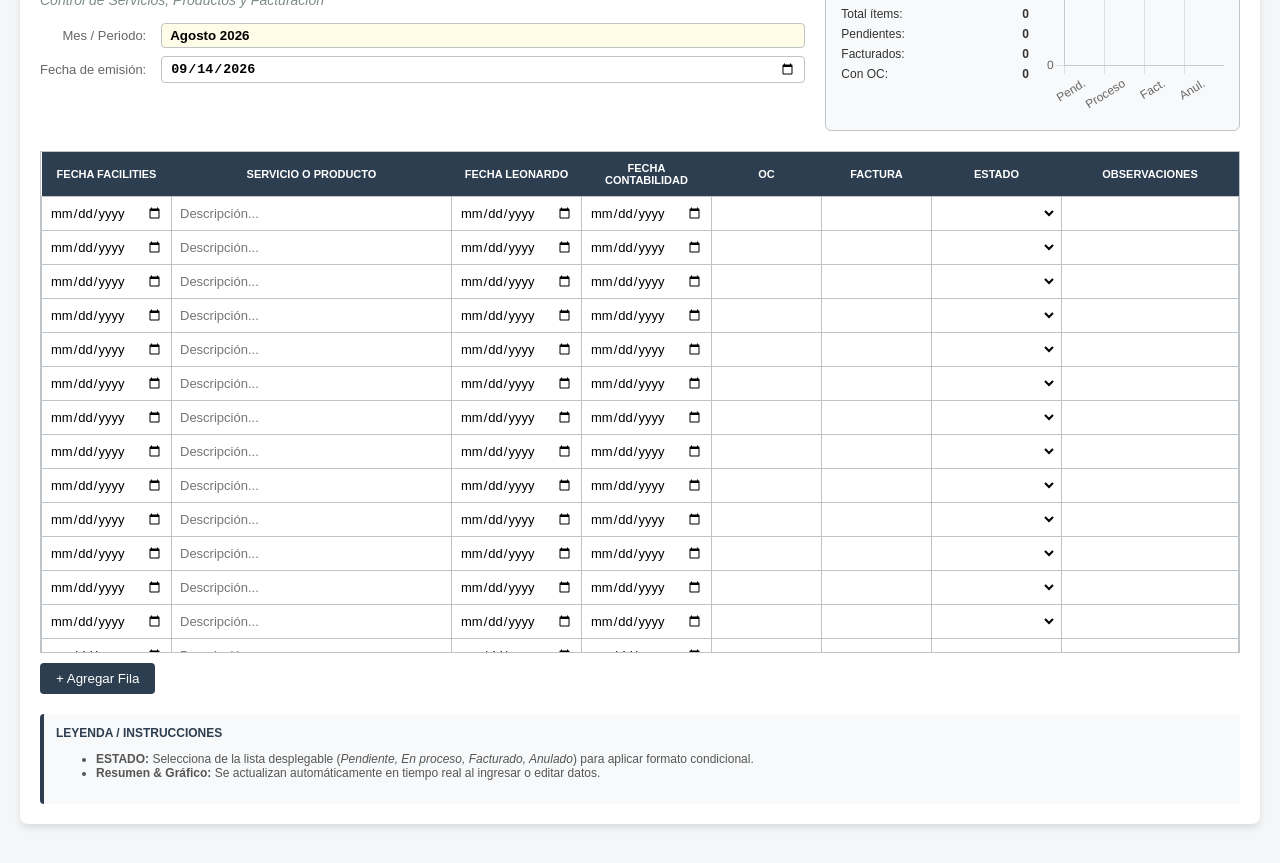
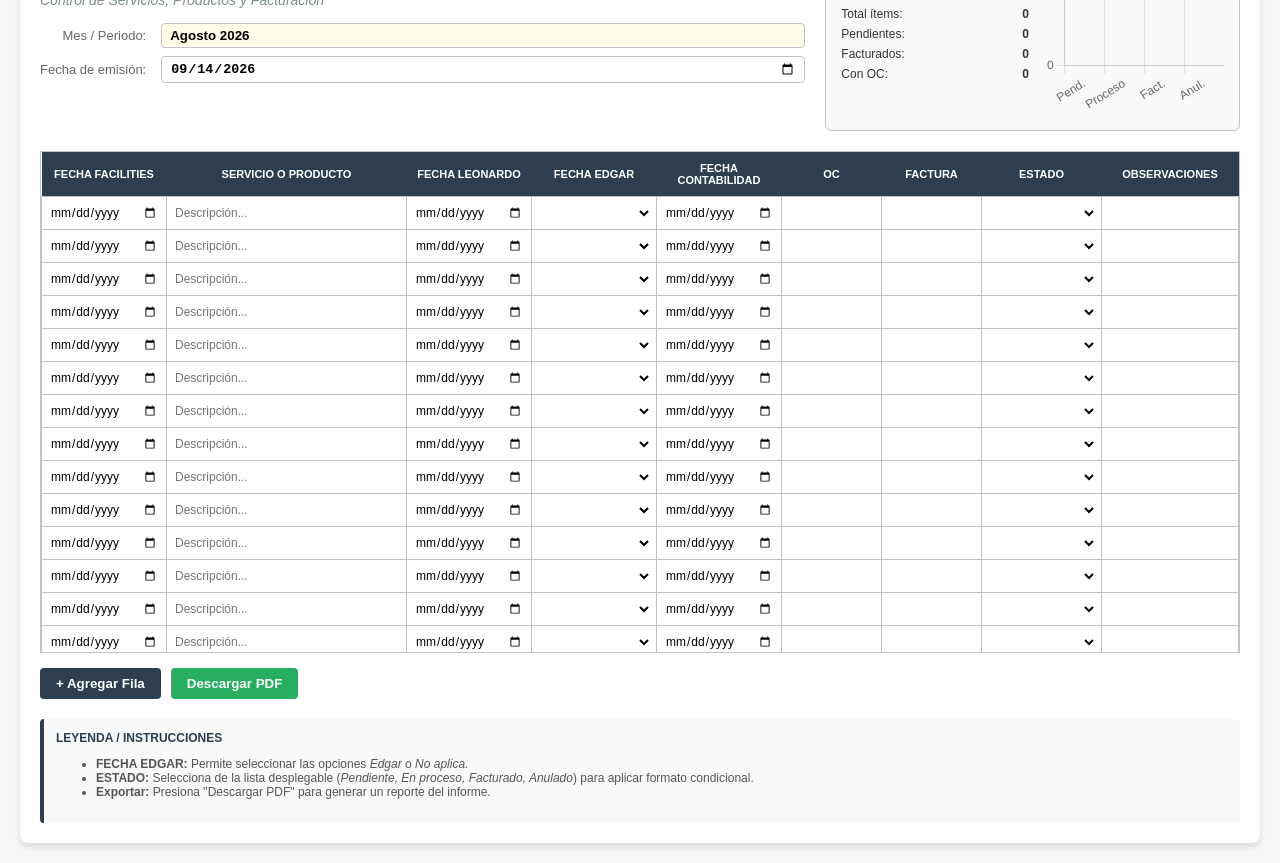
Before and after one commit to mauriciosanti35/validacion-de-compra, a plain HTML site: page index.html in a window 1280 px wide. Shown: the part 81-944 px from the top of the page. Drawn offline with nearby package versions, Linux system fonts and the light colour scheme.

Commit message:
Update index.html

```diff
--- a/index.html
+++ b/index.html
@@ -5,6 +5,8 @@
   <meta name="viewport" content="width=device-width, initial-scale=1.0">
   <title>Informe Mensual de Operaciones</title>
   <script src="https://cdn.jsdelivr.net/npm/chart.js"></script>
+  <!-- Librería para exportar a PDF en el navegador -->
+  <script src="https://cdnjs.cloudflare.com/ajax/libs/html2pdf.js/0.10.1/html2pdf.bundle.min.js"></script>
   <style>
     :root {
       --dark: #2C3E50;
@@ -25,7 +27,7 @@
     }
 
     .container {
-      max-width: 1400px;
+      max-width: 1450px;
       margin: 0 auto;
       background: white;
       padding: 20px;
@@ -128,7 +130,7 @@
     table {
       width: 100%;
       border-collapse: collapse;
-      font-size: 13px;
+      font-size: 12px;
     }
 
     th {
@@ -153,7 +155,7 @@
       border: none;
       background: transparent;
       font-family: Arial, sans-serif;
-      font-size: 13px;
+      font-size: 12px;
       padding: 4px;
     }
 
@@ -173,7 +175,26 @@
       background-color: var(--input-yellow);
     }
 
-    /* Leyenda */
+    /* Leyenda y Acciones */
+    .actions-bar {
+      display: flex;
+      gap: 10px;
+      margin-top: 15px;
+    }
+
+    .btn {
+      padding: 8px 16px;
+      color: white;
+      border: none;
+      border-radius: 4px;
+      cursor: pointer;
+      font-weight: bold;
+    }
+
+    .btn-add { background-color: var(--dark); }
+    .btn-pdf { background-color: #27AE60; }
+    .btn:hover { opacity: 0.9; }
+
     .instructions {
       margin-top: 20px;
       font-size: 12px;
@@ -189,24 +210,18 @@
       color: var(--dark);
     }
 
-    .btn-add {
-      margin-top: 10px;
-      padding: 8px 16px;
-      background-color: var(--dark);
-      color: white;
-      border: none;
-      border-radius: 4px;
-      cursor: pointer;
-    }
-
-    .btn-add:hover {
-      opacity: 0.9;
+    /* Ocultar elementos interactivos/botones en el PDF */
+    @media print {
+      .actions-bar, .instructions { display: none !important; }
+      .table-container { max-height: none !important; overflow: visible !important; }
+      body { background: white; margin: 0; }
+      .container { box-shadow: none; border: none; padding: 0; }
     }
   </style>
 </head>
 <body>
 
-<div class="container">
+<div class="container" id="pdf-content">
   <!-- Encabezado y Dashboard -->
   <div class="top-section">
     <div class="title-block">
@@ -241,13 +256,14 @@
     <table id="recordsTable">
       <thead>
         <tr>
-          <th style="width: 110px;">FECHA FACILITIES</th>
-          <th style="width: 260px;">SERVICIO O PRODUCTO</th>
-          <th style="width: 110px;">FECHA LEONARDO</th>
-          <th style="width: 110px;">FECHA CONTABILIDAD</th>
-          <th style="width: 90px;">OC</th>
-          <th style="width: 90px;">FACTURA</th>
-          <th style="width: 110px;">ESTADO</th>
+          <th style="width: 105px;">FECHA FACILITIES</th>
+          <th style="width: 220px;">SERVICIO O PRODUCTO</th>
+          <th style="width: 105px;">FECHA LEONARDO</th>
+          <th style="width: 105px;">FECHA EDGAR</th>
+          <th style="width: 105px;">FECHA CONTABILIDAD</th>
+          <th style="width: 80px;">OC</th>
+          <th style="width: 80px;">FACTURA</th>
+          <th style="width: 100px;">ESTADO</th>
           <th>OBSERVACIONES</th>
         </tr>
       </thead>
@@ -257,26 +273,30 @@
     </table>
   </div>
 
-  <button class="btn-add" onclick="addRow()">+ Agregar Fila</button>
+  <!-- Botones de Acción -->
+  <div class="actions-bar">
+    <button class="btn btn-add" onclick="addRow()">+ Agregar Fila</button>
+    <button class="btn btn-pdf" onclick="exportToPDF()">Descargar PDF</button>
+  </div>
 
   <!-- Instrucciones / Leyenda -->
   <div class="instructions">
     <h4>LEYENDA / INSTRUCCIONES</h4>
     <ul>
+      <li><strong>FECHA EDGAR:</strong> Permite seleccionar las opciones <em>Edgar</em> o <em>No aplica</em>.</li>
       <li><strong>ESTADO:</strong> Selecciona de la lista desplegable (<em>Pendiente, En proceso, Facturado, Anulado</em>) para aplicar formato condicional.</li>
-      <li><strong>Resumen & Gráfico:</strong> Se actualizan automáticamente en tiempo real al ingresar o editar datos.</li>
+      <li><strong>Exportar:</strong> Presiona "Descargar PDF" para generar un reporte del informe.</li>
     </ul>
   </div>
 </div>
 
 <script>
-  // Inicialización de la fecha actual en el campo Fecha de emisión
+  // Inicialización de la fecha actual
   document.getElementById('emision').valueAsDate = new Date();
 
   const INITIAL_ROWS = 15;
   let chartInstance = null;
 
-  // Renderizar filas iniciales
   function initTable() {
     const tbody = document.getElementById('tableBody');
     tbody.innerHTML = '';
@@ -287,7 +307,7 @@
     updateDashboard();
   }
 
-  // Agregar una nueva fila a la tabla
+  // Agregar una nueva fila con la columna Fecha Edgar agregada
   function addRow() {
     const tbody = document.getElementById('tableBody');
     const tr = document.createElement('tr');
@@ -296,6 +316,13 @@
       <td><input type="date" oninput="updateDashboard()"></td>
       <td><input type="text" placeholder="Descripción..." oninput="updateDashboard()"></td>
       <td><input type="date" oninput="updateDashboard()"></td>
+      <td>
+        <select onchange="updateDashboard()">
+          <option value=""></option>
+          <option value="Edgar">Edgar</option>
+          <option value="No aplica">No aplica</option>
+        </select>
+      </td>
       <td><input type="date" oninput="updateDashboard()"></td>
       <td><input type="text" style="text-align: center;" oninput="updateDashboard()"></td>
       <td><input type="text" style="text-align: center;" oninput="updateDashboard()"></td>
@@ -313,12 +340,10 @@
     tbody.appendChild(tr);
   }
 
-  // Manejador para cambios de estado (Formato condicional)
   function handleStatusChange(selectEl) {
     const row = selectEl.closest('tr');
     const val = selectEl.value;
 
-    // Limpiar clases de formato
     selectEl.className = '';
     row.classList.remove('row-pendiente');
 
@@ -336,7 +361,6 @@
     updateDashboard();
   }
 
-  // Cálculo en tiempo real de los KPIs y actualización del gráfico
   function updateDashboard() {
     const rows = document.querySelectorAll('#tableBody tr');
     let totalItems = 0;
@@ -348,16 +372,12 @@
 
     rows.forEach(row => {
       const servicio = row.children[1].querySelector('input').value.trim();
-      const oc = row.children[4].querySelector('input').value.trim();
-      const estado = row.children[6].querySelector('select').value;
+      const oc = row.children[5].querySelector('input').value.trim();
+      const estado = row.children[7].querySelector('select').value;
 
-      // Si la fila tiene al menos una descripción de servicio, la consideramos ítem activo
       if (servicio !== '') {
         totalItems++;
-
-        if (oc !== '' && oc !== '-') {
-          conOC++;
-        }
+        if (oc !== '' && oc !== '-') conOC++;
 
         if (estado === 'Pendiente') pendientes++;
         else if (estado === 'Facturado') facturados++;
@@ -366,20 +386,17 @@
       }
     });
 
-    // Actualización de los valores de resumen
     document.getElementById('kpi-total').textContent = totalItems;
     document.getElementById('kpi-pendientes').textContent = pendientes;
     document.getElementById('kpi-facturados').textContent = facturados;
     document.getElementById('kpi-oc').textContent = conOC;
 
-    // Actualización del gráfico
     if (chartInstance) {
       chartInstance.data.datasets[0].data = [pendientes, enProceso, facturados, anulados];
       chartInstance.update();
     }
   }
 
-  // Inicialización del gráfico Chart.js
   function initChart() {
     const ctx = document.getElementById('statusChart').getContext('2d');
     chartInstance = new Chart(ctx, {
@@ -396,20 +413,28 @@
       options: {
         responsive: true,
         maintainAspectRatio: false,
-        plugins: {
-          legend: { display: false }
-        },
-        scales: {
-          y: {
-            beginAtZero: true,
-            ticks: { precision: 0 }
-          }
-        }
+        plugins: { legend: { display: false } },
+        scales: { y: { beginAtZero: true, ticks: { precision: 0 } } }
       }
     });
   }
 
-  // Ejecutar al cargar la página
+  // Generación y descarga del PDF
+  function exportToPDF() {
+    const element = document.getElementById('pdf-content');
+
+    // Configuración para orientación horizontal (landscape) y ajuste exacto
+    const opt = {
+      margin:       [10, 10, 10, 10],
+      filename:     'Informe_Mensual_Operaciones.pdf',
+      image:        { type: 'jpeg', quality: 0.98 },
+      html2canvas:  { scale: 2, useCORS: true },
+      jsPDF:        { unit: 'mm', format: 'a4', orientation: 'landscape' }
+    };
+
+    html2pdf().set(opt).from(element).save();
+  }
+
   window.onload = initTable;
 </script>
 
```
